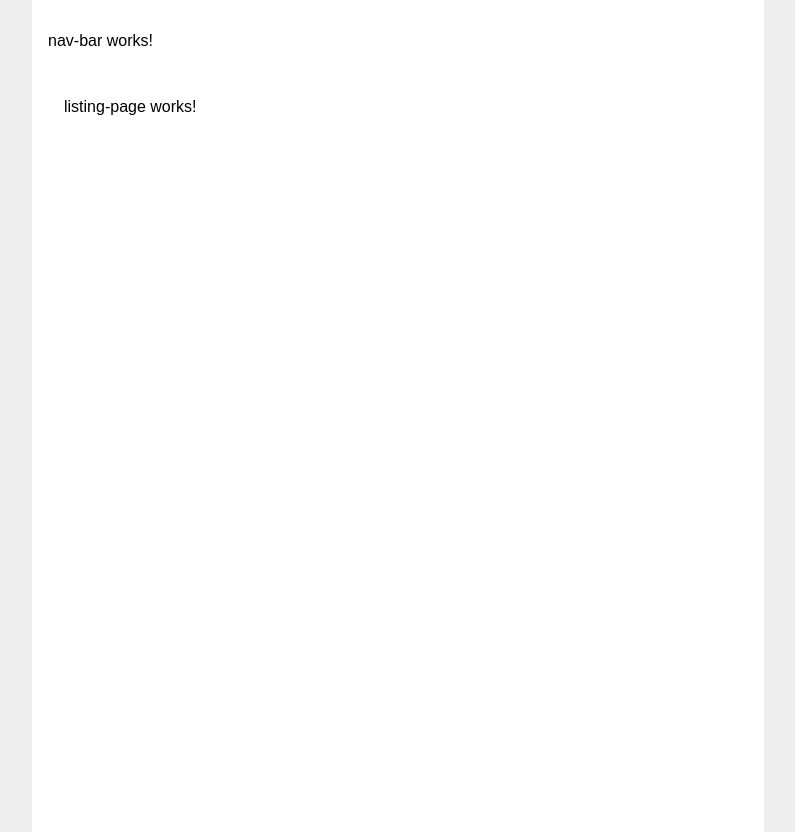
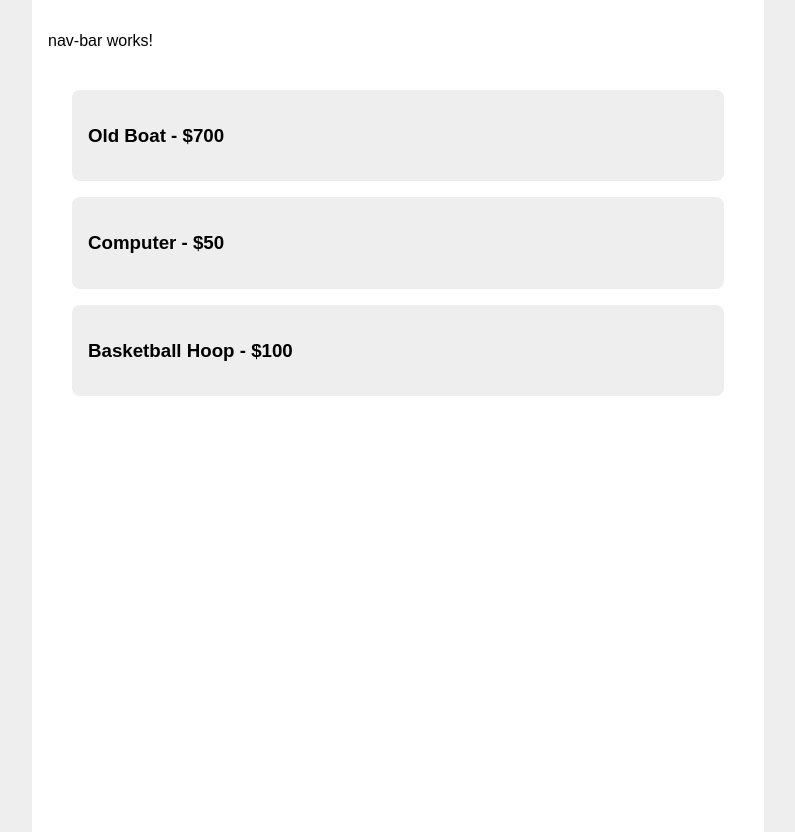
Before and after one commit to DenisRudiy/Test-FullStack-App, an Angular app in the folder front-end/: page /listings in a window 1280 px wide. Shown: the whole page, without its empty margins (242-1037 px from the left). Built offline with nearby package versions, Linux system fonts and the light colour scheme.

Commit message:
listing init

```diff
--- a/front-end/src/app/app.module.ts
+++ b/front-end/src/app/app.module.ts
@@ -1,5 +1,6 @@
 import { NgModule } from '@angular/core';
 import { BrowserModule } from '@angular/platform-browser';
+import { FormsModule } from '@angular/forms';
 
 import { AppRoutingModule } from './app-routing.module';
 import { AppComponent } from './app.component';
@@ -26,7 +27,8 @@
   ],
   imports: [
     BrowserModule,
-    AppRoutingModule
+    AppRoutingModule,
+    FormsModule,
   ],
   providers: [],
   bootstrap: [AppComponent]
--- a/front-end/src/app/listing-page/listing-page.component.html
+++ b/front-end/src/app/listing-page/listing-page.component.html
@@ -1 +1,7 @@
-<p>listing-page works!</p>
+<div>
+    <div class="content-box" *ngFor="let listing of listings">
+        <a routerLink="/listings/{{listing.id}}">
+            <h3>{{listing.name}} - ${{listing.price}}</h3>
+        </a>
+    </div>
+</div>
--- a/front-end/src/app/listing-page/listing-page.component.ts
+++ b/front-end/src/app/listing-page/listing-page.component.ts
@@ -1,4 +1,6 @@
 import { Component } from '@angular/core';
+import {Listing} from '../types';
+import {fakeListings} from '../fake-data';
 
 @Component({
   selector: 'app-listing-page',
@@ -6,5 +8,11 @@
   styleUrls: ['./listing-page.component.scss']
 })
 export class ListingPageComponent {
+  listings: Listing[] = [];
 
+  constructor() {}
+
+  ngOnInit():void {
+    this.listings = fakeListings;
+  }
 }
--- a/front-end/tsconfig.json
+++ b/front-end/tsconfig.json
@@ -2,6 +2,7 @@
 {
   "compileOnSave": false,
   "compilerOptions": {
+    "strictPropertyInitialization": false,
     "baseUrl": "./",
     "outDir": "./dist/out-tsc",
     "forceConsistentCasingInFileNames": true,
```
